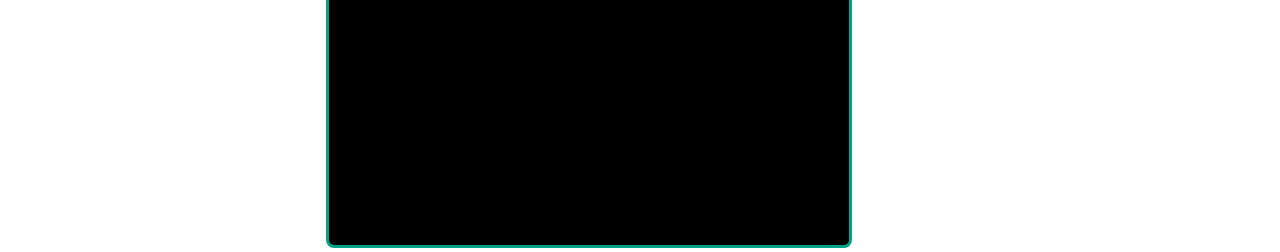
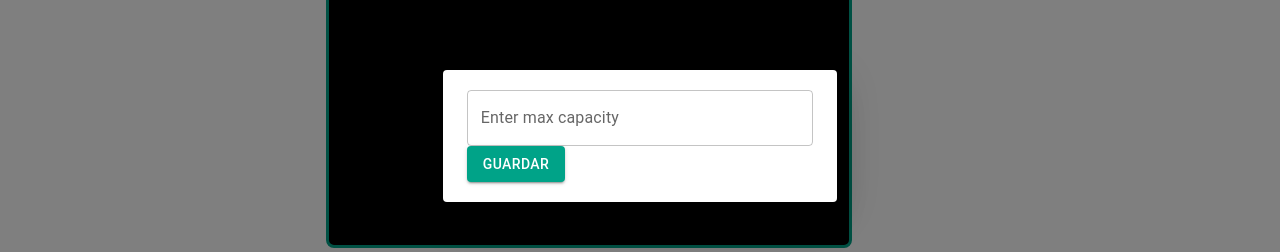
Before and after one commit to P-Integrador-2/CDAI-Frontend, a React (Vite) app: page / in a window 1280 px wide. Shown: the part 264-516 px from the top of the page. Built offline with nearby package versions, Linux system fonts and the light colour scheme; no server answers.

Commit message:
conteo aforo

```diff
--- a/src/App.jsx
+++ b/src/App.jsx
@@ -1,10 +1,9 @@
 import MenuIcon from '@mui/icons-material/Menu';
-import { AppBar, Box, Button, Container, IconButton, Toolbar, Typography, Grid, CardContent, Card} from '@mui/material';
+import { AppBar, Box, Button, Container, IconButton, Toolbar, Typography, Grid, CardContent, Card, Dialog, DialogContent,TextField, Alert} from '@mui/material';
 import axios from 'axios';
 import React, { useEffect, useRef, useState } from 'react';
 import MyIcon from './assets/imageIcon.png'
 import { RotatingSquare} from 'react-loader-spinner'
-
 
 
 function App() {
@@ -14,6 +13,24 @@
   const [images, setImages] = useState([])
   const [progress, setProgress] = useState(false);
   const [responseData, setResponseData] = useState(null);
+  const [openPopup, setOpenPopup] = useState(true);
+  const [maxCapacity, setMaxCapacity] = useState('');
+
+  const handleSaveClick = () => {
+    // Validar si el valor ingresado es numérico
+  const numericValue = parseFloat(maxCapacity);
+
+
+  if (isNaN(numericValue) || !Number.isInteger(numericValue)|| (Number.isInteger(numericValue) && numericValue<0)) {
+    // Mostrar mensaje de error si no es numérico
+    alert('Ingrese un numérico entero positivo .');
+    return;
+  }
+    console.log(maxCapacity);
+    setOpenPopup(false);
+  };
+
+
 
   const constraints = {
     video: { width: 520, height: 340 },
@@ -57,6 +74,7 @@
   const handleResetClick = () => {
     setImages([]); // Establece el estado de las imágenes a un arreglo vacío
     setResponseData(false); //quita el mensaje
+
   };
 
 
@@ -75,6 +93,10 @@
       });
       console.log(response.data);
       setResponseData(response.data);
+
+
+
+
     } catch (error) {
       console.error('Error al enviar la solicitud:', error);
     }finally {
@@ -82,6 +104,13 @@
     }
   };
 
+  const calculateRemainingCapacity = () => {
+    if (responseData) {
+      const remainingCapacity = maxCapacity - responseData.promedio_respuestas;
+      return remainingCapacity;
+    }
+    return null;
+  };
 
   useEffect(() => {
     getVideo()
@@ -105,7 +134,27 @@
       </header>
 
       <Container sx={{ display: 'flex', justifyContent: 'center', minWidth: '100%' }}>
+          <Dialog open={openPopup} >
+            <DialogContent>
+              <TextField
+                border= '3px solid #00a388'
+                label="Enter max capacity"
+                variant="outlined"
+                fullWidth
+                type="number"
+                //inputProps={{ inputMode: 'numeric', pattern: '[0-9]*' }}
+                value={maxCapacity}
+                onChange={(e) => setMaxCapacity(e.target.value)}
+
+              />
+              <Button variant="contained" style={{backgroundColor:'#00a388'}} onClick={handleSaveClick}>
+                Guardar
+              </Button>
+            </DialogContent>
+          </Dialog>
+
         <Grid container justifyContent={'center'} alignContent={'center'}>
+
         <Grid item xs={12} md={8} justifyContent={'center'} alignContent={'center'} textAlign={'center'}>
           <Box sx={{ display: 'flex', justifyContent: 'center', m: 1 }} >
             <Typography variant='h3' color="#00a388">
@@ -124,9 +173,19 @@
             )}
           {!progress && responseData && (
             <div style={{ backgroundColor:'#FFFFFF', position: 'absolute', width: '100%', height: '100%', display: 'flex', alignItems: 'center', justifyContent: 'center' }}>
-              <Typography variant="h5" color="#00a388" >
-                Number of people: {responseData.promedio_respuestas}
-               </Typography>
+
+               {calculateRemainingCapacity() !== null && (
+              <Alert severity={calculateRemainingCapacity() >= 0 ? "success" : "error"}>
+                {<>
+                Personas en sala: {responseData.promedio_respuestas}. <br/> {
+                    calculateRemainingCapacity() === 0
+                      ? "Aforo completo."
+                      : calculateRemainingCapacity() < 0
+                        ? `Evacuar ${Math.abs(calculateRemainingCapacity())} personas.`
+                        : `Pueden ingresar ${Math.abs(calculateRemainingCapacity())} personas.`}
+                </>}
+              </Alert>
+            )}
             </div>
           )}
             <video className="video" ref={videoRef}></video>
```
